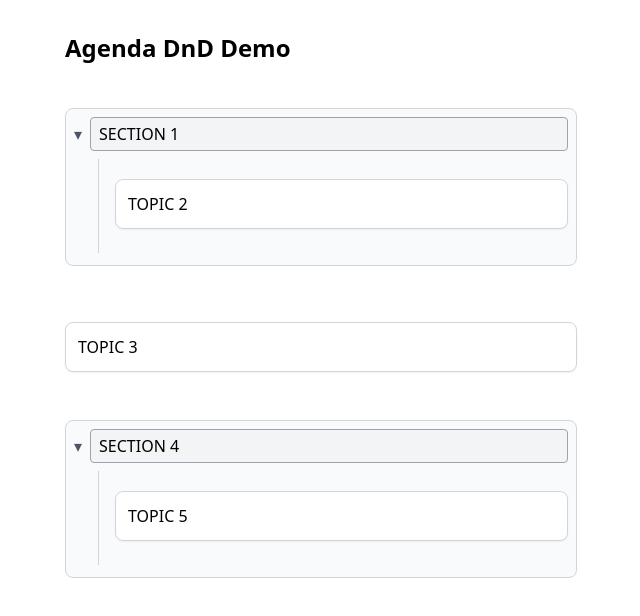
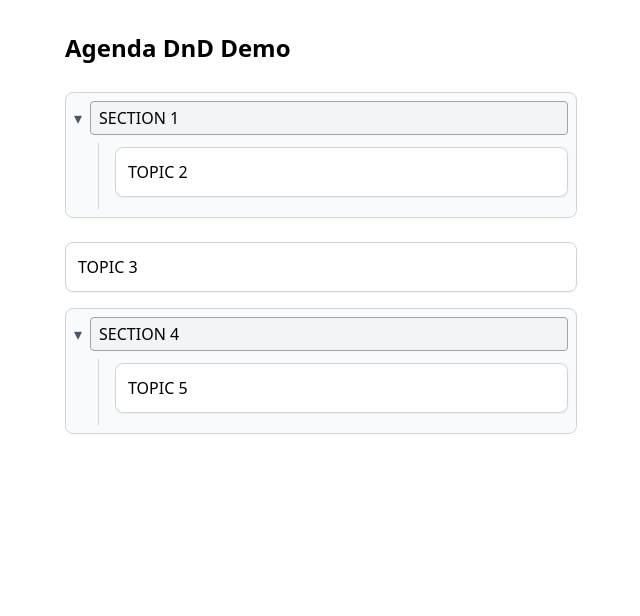
Before and after one commit to thesandybridge/dnd-sandbox, a Next.js app: page / in a window 1280 px wide. Shown: the top 616 px of the page, without its empty margins (319-959 px from the left). Built offline with nearby package versions, Linux system fonts and the light colour scheme.

Commit message:
reduce size of ghost

```diff
--- a/app/components/DropZone.tsx
+++ b/app/components/DropZone.tsx
@@ -10,7 +10,11 @@ const DropZone = ({ id, onHover }: Props) => {
   const { setNodeRef, isOver } = useDroppable({ id })
   const handleHover = useCallback(() => onHover(id), [id, onHover])
   useEffect(() => { if (isOver) handleHover() }, [isOver, handleHover])
-  return <div ref={setNodeRef} className={`h-4 my-1 rounded transition-colors ${isOver ? 'bg-blue-500' : 'bg-transparent'}`} />
+  return (
+    <div
+    ref={setNodeRef}
+    className={`h-1 rounded transition-colors ${isOver ? 'bg-blue-500' : 'bg-transparent'}`} />
+  )
 }
 
 export default memo(DropZone)
```
